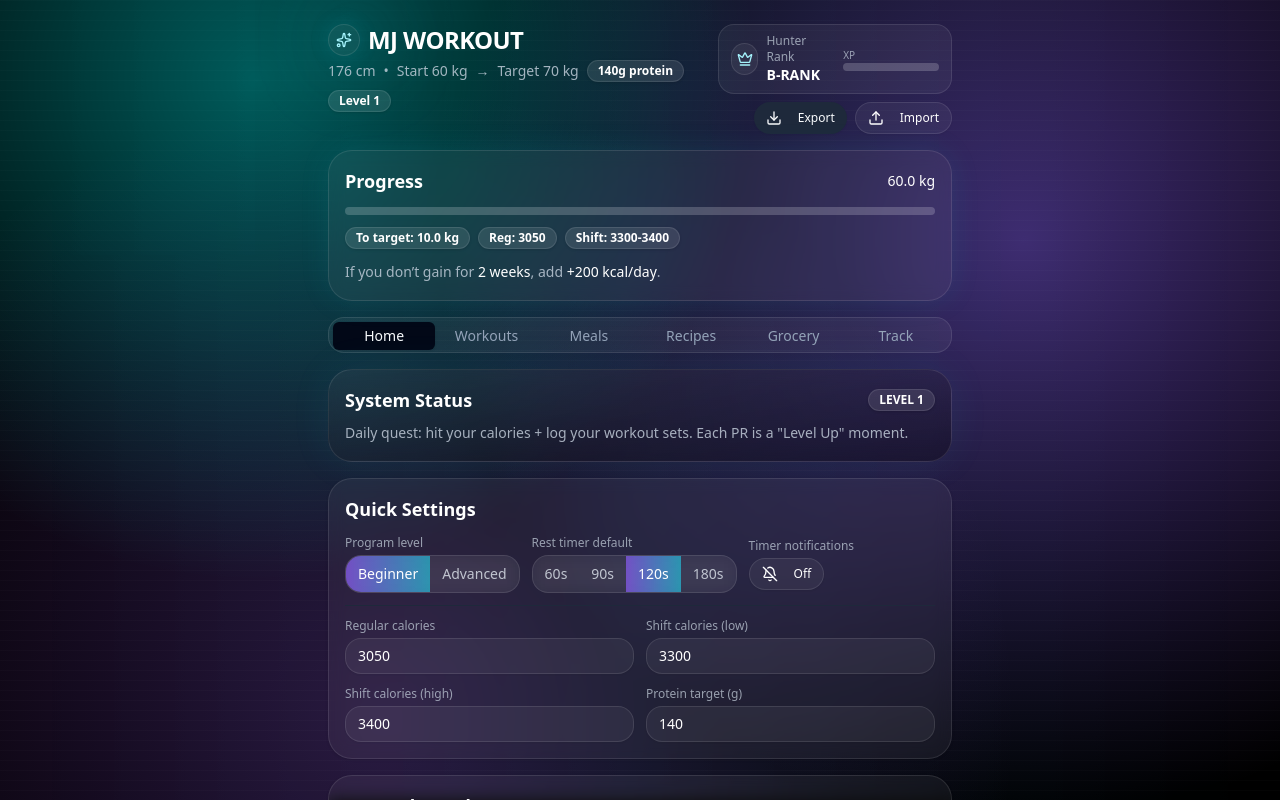
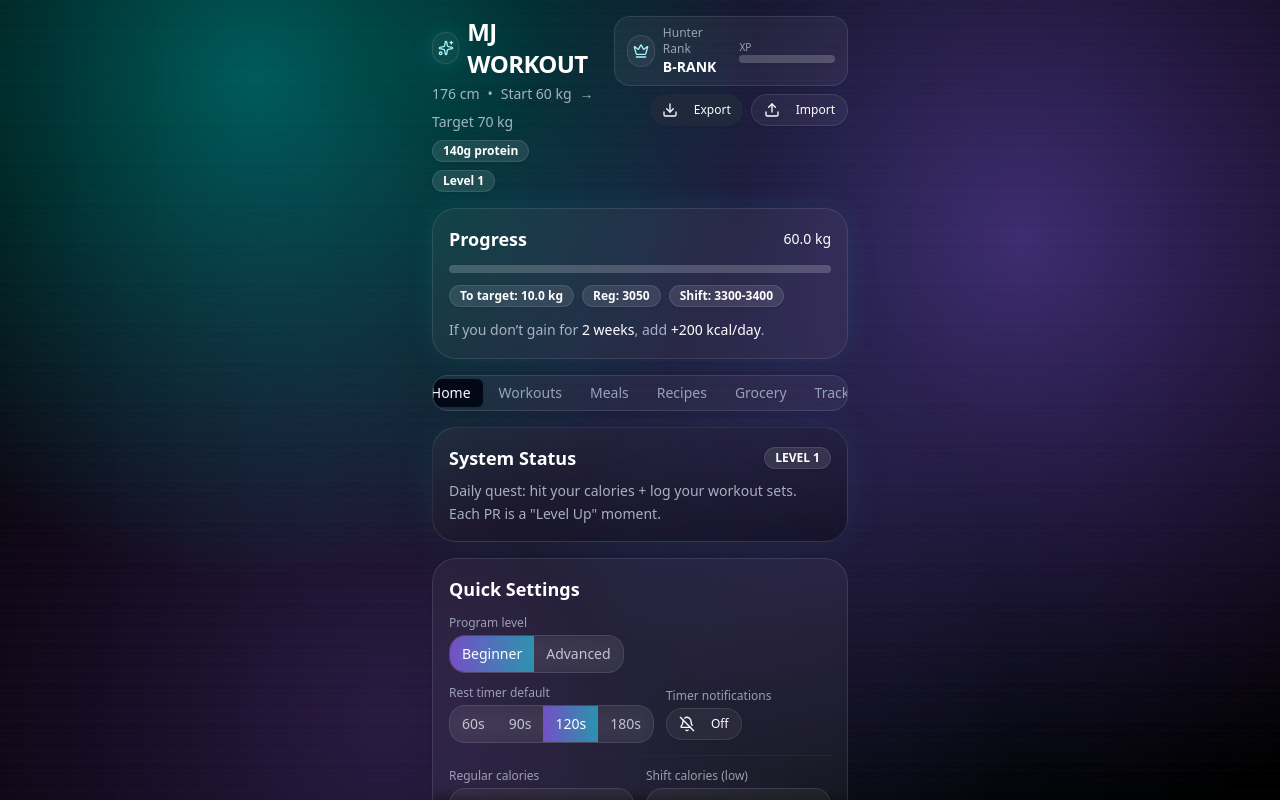
Before and after one commit to AlphaShogun098/mj-workout, a React (Vite) app: page / in a window 1280 px wide. Shown: the top 800 px of the page. Built offline with nearby package versions, Linux system fonts and the light colour scheme.

Commit message:
Updated solo leveling aesthetic

```diff
--- a/src/App.jsx
+++ b/src/App.jsx
@@ -1362,8 +1362,8 @@ function updateSet(exId, setIdx, newSet) {
 `}</style>
 
   <LevelUpToast data={levelUp} onClose={() => setLevelUp(null)} />
-      <div className="relative z-10 mx-auto max-w-2xl p-3 sm:p-6 space-y-4">
-        <header className="flex items-start justify-between gap-3">
+      <div className="relative z-10 w-full max-w-md mx-auto px-4 pt-4 pb-20 space-y-4">
+        <header className="flex flex-col gap-4 sm:flex-row sm:items-start sm:justify-between">
           <div>
             <h1 className="text-2xl font-bold tracking-tight text-white flex items-center gap-2">
               <span className="absolute -z-10 h-14 w-14 rounded-full blur-2xl bg-cyan-400/20" />
@@ -1468,7 +1468,7 @@ function updateSet(exId, setIdx, newSet) {
         </Card>
 
         <Tabs value={activeTab} onValueChange={setActiveTab} className="w-full">
-          <TabsList className="grid grid-cols-3 sm:grid-cols-6 rounded-2xl bg-white/5 border border-white/10">
+          <TabsList className="flex overflow-x-auto rounded-2xl bg-white/5 border border-white/10 p-1 space-x-1">
             <TabsTrigger value="dashboard">Home</TabsTrigger>
             <TabsTrigger value="workouts">Workouts</TabsTrigger>
             <TabsTrigger value="meals">Meals</TabsTrigger>
```
